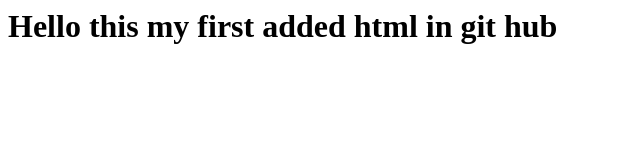
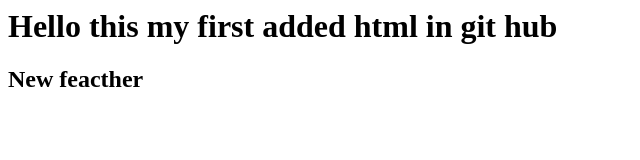
Before and after one commit to Hilal5353/apnacollage-demo, a plain HTML site: page index.html in a window 1280 px wide. Shown: the whole page, without its empty margins (0-640 px from the left). Drawn offline with Linux system fonts and the light colour scheme.

Commit message:
new feactheradded

```diff
--- a/index.html
+++ b/index.html
@@ -1 +1,2 @@
 <h1>Hello this my first added html in git hub</h1>
+<h2>New feacther</h2>
```
